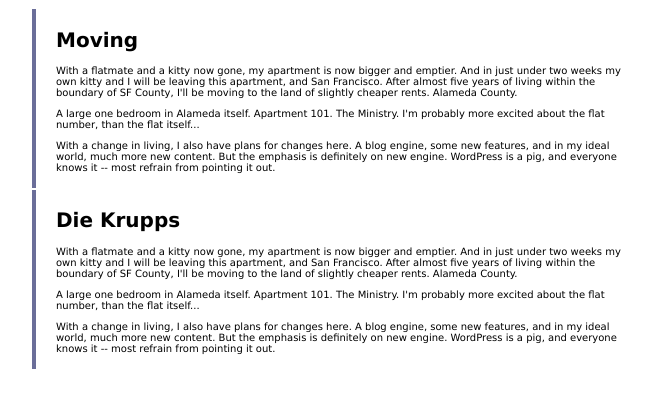
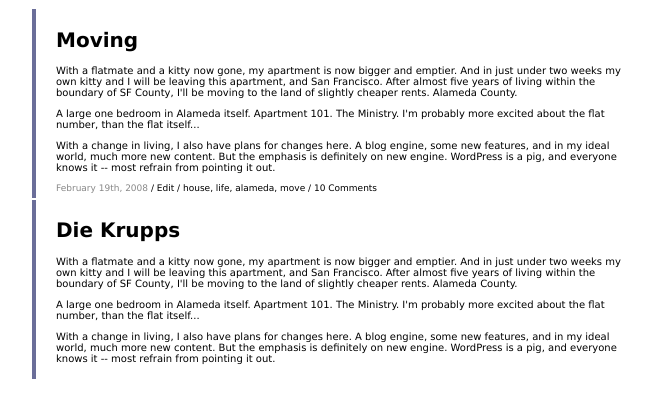
Before and after one commit to mralex/analog, a plain HTML site: page index.html in a window 1280 px wide. Shown: the part 115-532 px from the top of the page, without its empty margins (308-971 px from the left). Drawn offline with Linux system fonts and the light colour scheme.

Commit message:
Post metadata

```diff
--- a/index.html
+++ b/index.html
@@ -24,9 +24,13 @@
             <h1 id="moving">Moving</h1>
             <p>With a flatmate and a kitty now gone, my apartment is now bigger and emptier. And in just under two weeks my own kitty and I will be leaving this apartment, and San Francisco. After almost five years of living within the boundary of SF County, I'll be moving to the land of slightly cheaper rents. Alameda County.</p>
 
-                        <p>A large one bedroom in Alameda itself. Apartment 101. The Ministry. I'm probably more excited about the flat number, than the flat itself...</p>
+            <p>A large one bedroom in Alameda itself. Apartment 101. The Ministry. I'm probably more excited about the flat number, than the flat itself...</p>
 
-                        <p>With a change in living, I also have plans for changes here. A blog engine, some new features, and in my ideal world, much more new content. But the emphasis is definitely on new engine. WordPress is a pig, and everyone knows it -- most refrain from pointing it out.</p>
+            <p>With a change in living, I also have plans for changes here. A blog engine, some new features, and in my ideal world, much more new content. But the emphasis is definitely on new engine. WordPress is a pig, and everyone knows it -- most refrain from pointing it out.</p>
+
+            <div class="meta">
+              <span class="date">February 19th, 2008</span> / Edit / house, life, alameda, move / 10 Comments
+            </div>
           </div>
         </div>
 
--- a/stylesheets/screen.css
+++ b/stylesheets/screen.css
@@ -73,3 +73,10 @@ div {
 #content .post .text {
 	border-left: 4px solid #6B6E99;
 }
+
+#content .post .meta {
+	font-size: 0.9em;
+}
+#content .post .meta .date {
+	color: #888;
+}
```
